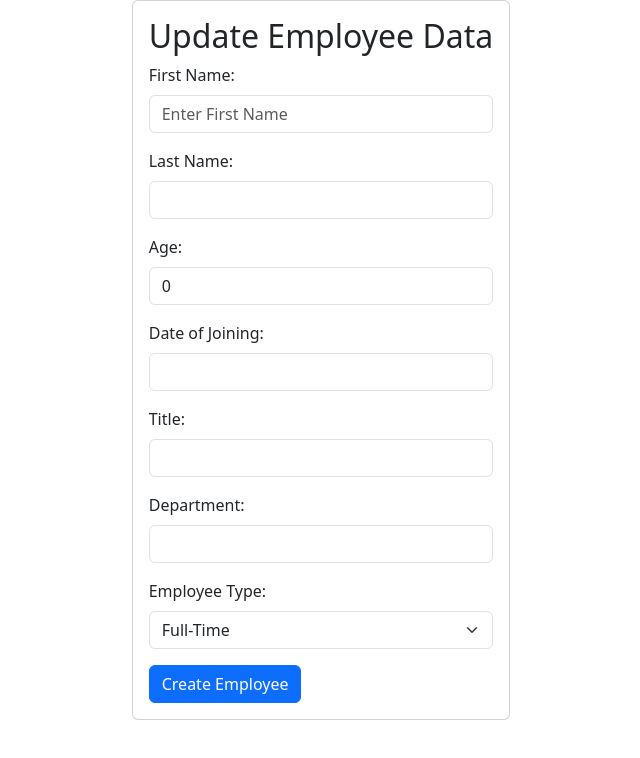
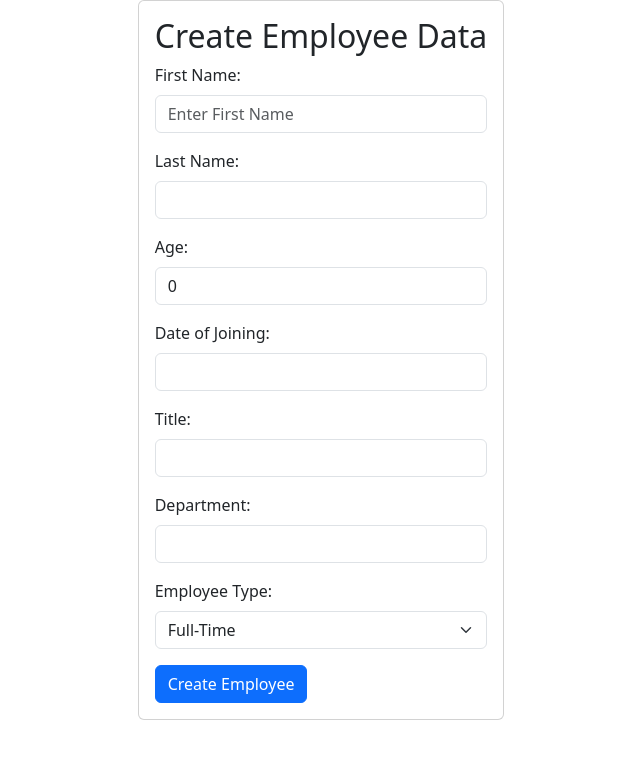
Before and after one commit to dholubitch/Employee-Management-System, a React (Create React App) app in the folder client/: page /create in a window 1280 px wide. Shown: the top 758 px of the page, without its empty margins (319-959 px from the left). Built offline with nearby package versions, Linux system fonts and the light colour scheme.

Commit message:
Date:error

```diff
--- a/client/src/components/EmployeeCreate.js
+++ b/client/src/components/EmployeeCreate.js
@@ -81,7 +81,7 @@ const EmployeeCreate = () => {
     <div class="container d-flex justify-content-center align-items-center">
       <div class="card">
         <div class="card-body">
-          <h2 class="card-title text-center">Update Employee Data</h2>
+          <h2 class="card-title text-center">Create Employee Data</h2>
           <form onSubmit={handleSubmit}>
             <div class="mb-3">
               <label for="FirstName" class="form-label">
--- a/client/src/components/EmployeeUpdate.js
+++ b/client/src/components/EmployeeUpdate.js
@@ -59,6 +59,16 @@ const EmployeeUpdate = () => {
       });
   };
 
+  const dateConversion = (timeStamp) => {
+    console.log("🚀 ~ file: EmployeeUpdate.js:63 ~ dateConversion ~ timeStamp:", timeStamp)
+
+
+    const formattedDate = moment(parseInt(timeStamp)).format("YYYY-MM-DD");
+    console.log("KAK date",typeof formattedDate);
+    return formattedDate;
+
+  }
+
 
 
   return (
@@ -109,10 +119,10 @@ const EmployeeUpdate = () => {
                 Date of Joining:
               </label>
               <input
-                type="text"
+                type="text  "
                 class="form-control"
                 name="DateOfJoining"
-                value={employee.DateOfJoining}
+                defaultValue={dateConversion(employee.DateOfJoining)}
                 onChange={handleChange}
               />
             </div>
```
